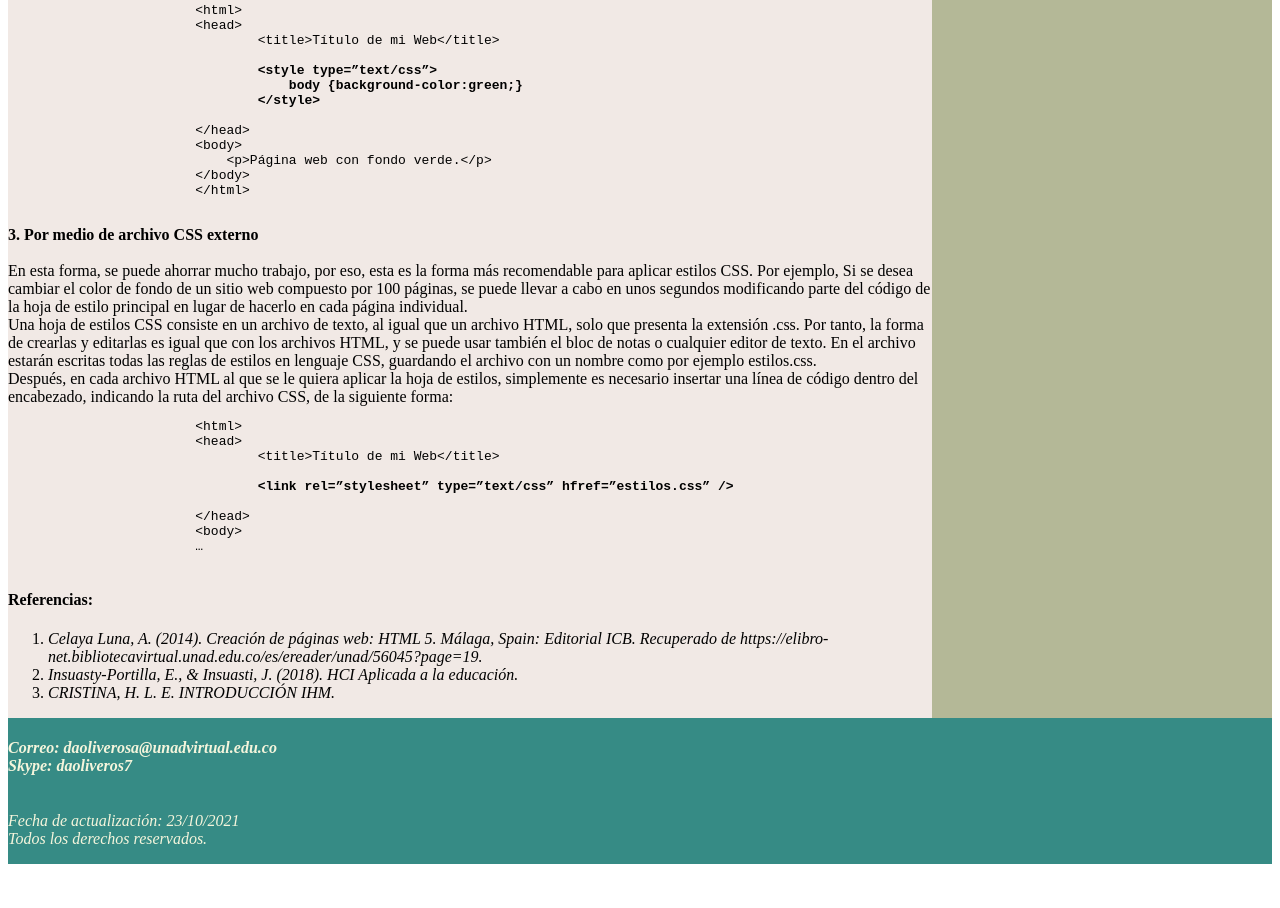
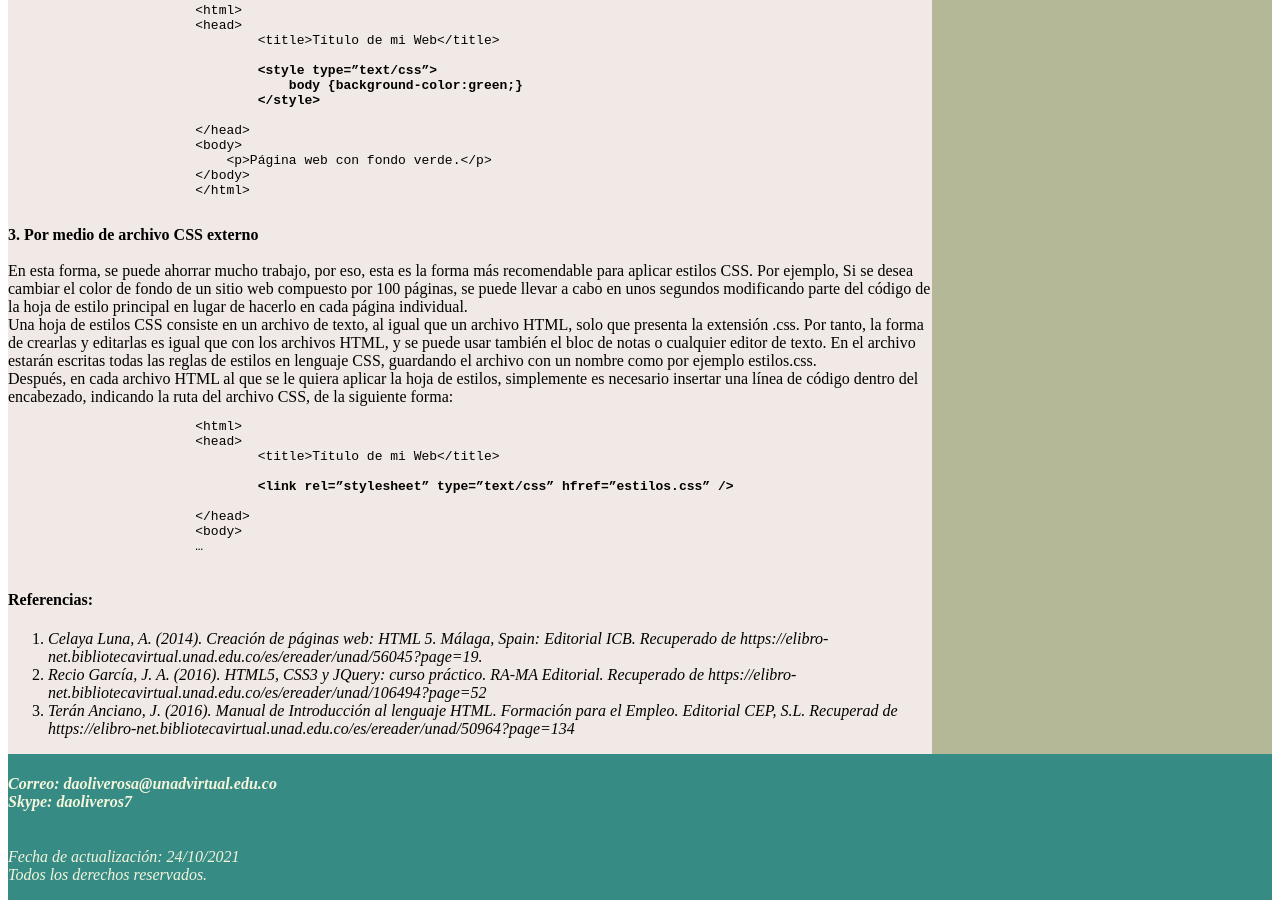
Before and after one commit to daoliveros7/DSW-DayronOliveros, a plain HTML site: page fase3/tema1.html in a window 1280 px wide. Shown: the part 3344-4252 px from the top of the page. Before the commit the page ends 4216 px from the top, so only its background shows below. Drawn offline with Linux system fonts and the light colour scheme.

Commit message:
Actualizacion
Cambio fechas de actualizacion paginas.
Actualizacion de referencias bibliograficas.

```diff
--- a/fase3/tema1.html
+++ b/fase3/tema1.html
@@ -206,8 +206,8 @@
                 <h4>Referencias:</h4>
                 <ol>
                     <li> <i>Celaya Luna, A. (2014). Creación de páginas web: HTML 5. Málaga, Spain: Editorial ICB. Recuperado de https://elibro-net.bibliotecavirtual.unad.edu.co/es/ereader/unad/56045?page=19.</i></li>
-                    <li><i>Insuasty-Portilla, E., & Insuasti, J. (2018). HCI Aplicada a la educación.</i></li>
-                    <li><i>CRISTINA, H. L. E. INTRODUCCIÓN IHM.</i></li>
+                    <li><i>Recio García, J. A. (2016). HTML5, CSS3 y JQuery: curso práctico. RA-MA Editorial. Recuperado de https://elibro-net.bibliotecavirtual.unad.edu.co/es/ereader/unad/106494?page=52</i></li>
+                    <li><i>Terán Anciano, J. (2016). Manual de Introducción al lenguaje HTML. Formación para el Empleo. Editorial CEP, S.L. Recuperad de  https://elibro-net.bibliotecavirtual.unad.edu.co/es/ereader/unad/50964?page=134</i></li>
                 </ol>
             </article>
 
@@ -230,7 +230,7 @@
             Correo: daoliverosa@unadvirtual.edu.co <br>
             Skype: daoliveros7
         </h4>
-        <p>Fecha de actualización: 23/10/2021 <br>
+        <p>Fecha de actualización: 24/10/2021 <br>
         Todos los derechos reservados.
         </p>
     </footer>
```
Also changed, not shown: fase3/autor.html (+1 -1 lines), fase3/index.html (+1 -1 lines), fase3/rec1.html (+1 -1 lines), fase3/rec2.html (+1 -1 lines), fase3/tema2.html (+2 -2 lines).
